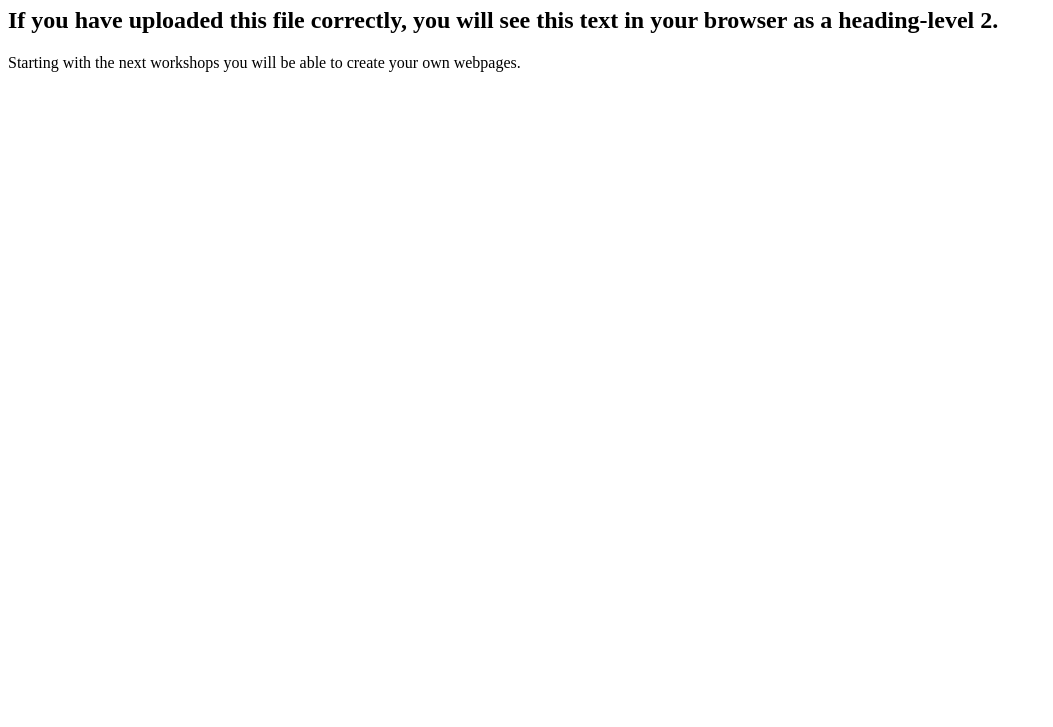
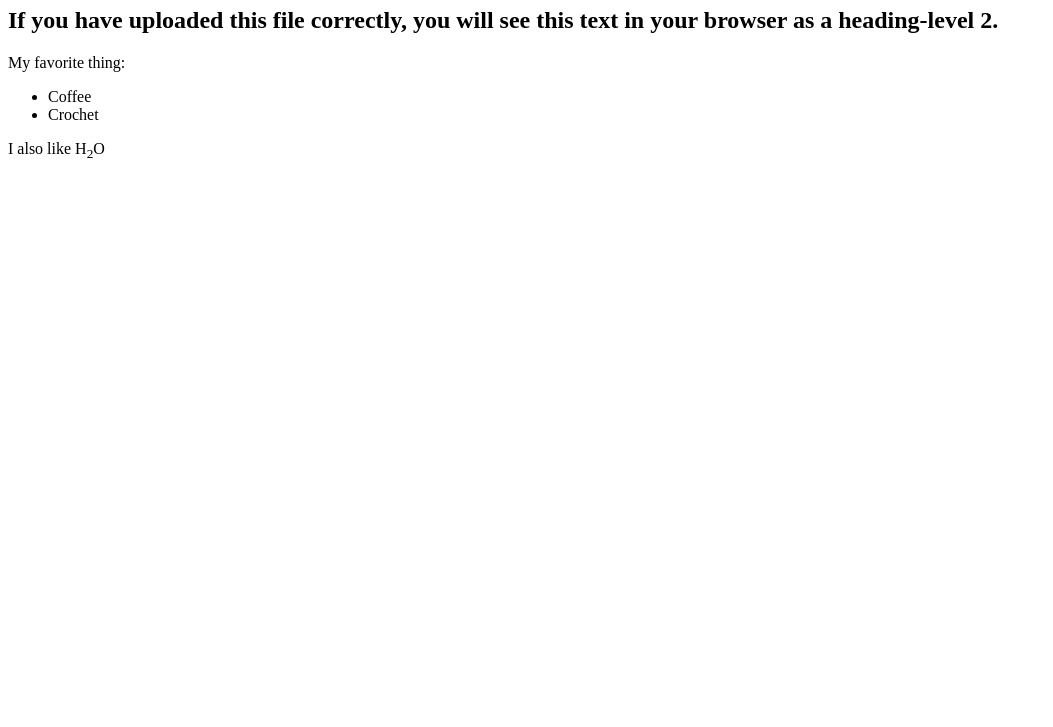
Before and after one commit to Lee-L9/Lee-L9.github.io, a plain HTML site: page webdevelopment/test.html in a window 1280 px wide. Shown: the part 73-800 px from the top of the page, without its empty margins (0-1053 px from the left). Drawn offline with Linux system fonts and the light colour scheme.

Commit message:
Add files via upload

```diff
--- a/webdevelopment/test.html
+++ b/webdevelopment/test.html
@@ -10,11 +10,12 @@
 
         <h1>Finding your URL</h1>
         <h2>If you have uploaded this file correctly, you will see this text in your browser as a heading-level 2.</h2>
-
-        <p>
-            Starting with the next workshops you will be able to create your own webpages.
-        </p>
-
+        <p>My favorite thing:</p>
+        <ul>
+            <li>Coffee</li>
+            <li>Crochet</li>
+        </ul>
+        <p>I also like H<sub>2</sub>O</sub></p>
 
     </body>
 </html>
```
Also changed, not shown: webdevelopment/about.html (added, +26 -0 lines).
